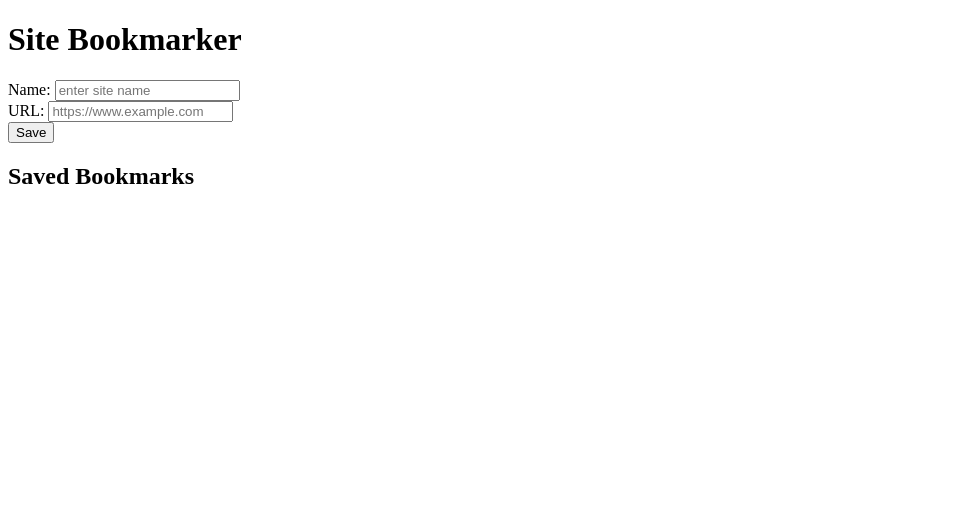
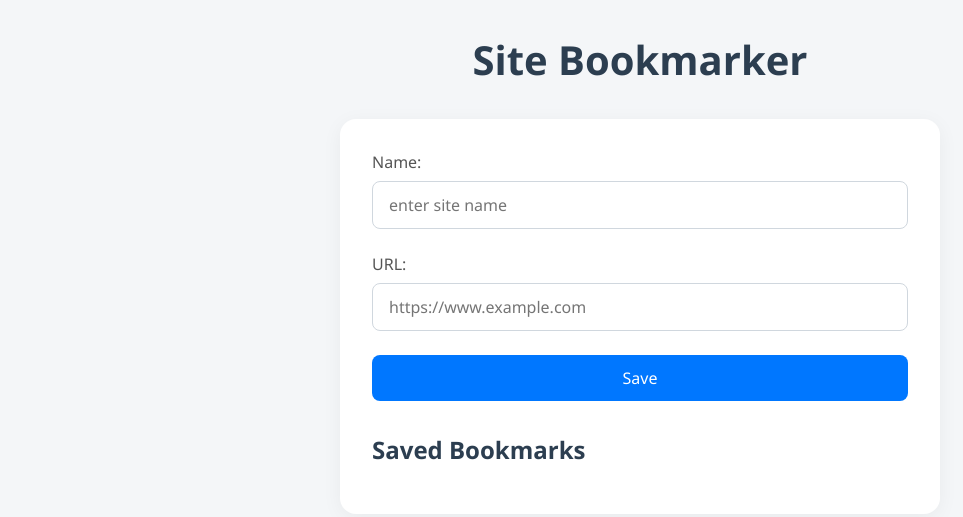
Before and after one commit to priyambuilds/learning-web-dev, a plain HTML site: page Learning Javascript/Project11 - Bookmark app/index.html in a window 1280 px wide. Shown: the whole page, without its empty margins (0-963 px from the left). Drawn offline with Linux system fonts and the light colour scheme.

Commit message:
Add comprehensive styles for Bookmark app layout and components in style.css

```diff
--- a/Learning Javascript/Project11 - Bookmark app/style.css
+++ b/Learning Javascript/Project11 - Bookmark app/style.css
@@ -1,3 +1,116 @@
-*{
+/* Global reset and base styles */
+* {
+  margin: 0;
+  padding: 0;
+  box-sizing: border-box;
+  font-family: 'Segoe UI', Tahoma, Geneva, Verdana, sans-serif;
+}
 
+body {
+  background-color: #f4f6f8;
+  color: #333;
+  padding: 2rem;
+  display: flex;
+  flex-direction: column;
+  align-items: center;
 }
+
+/* Header */
+h1 {
+  font-size: 2.5rem;
+  font-weight: 600;
+  margin-bottom: 2rem;
+  color: #2c3e50;
+}
+
+/* Container */
+.container {
+  width: 100%;
+  max-width: 600px;
+  background: #ffffff;
+  padding: 2rem;
+  border-radius: 16px;
+  box-shadow: 0 4px 20px rgba(0, 0, 0, 0.05);
+}
+
+/* Form Styles */
+.form {
+  display: flex;
+  flex-direction: column;
+  gap: 1.5rem;
+}
+
+.input-field {
+  display: flex;
+  flex-direction: column;
+}
+
+.input-field label {
+  margin-bottom: 0.5rem;
+  font-weight: 500;
+  color: #555;
+}
+
+.input-field input {
+  padding: 0.75rem 1rem;
+  border: 1px solid #d0d7de;
+  border-radius: 8px;
+  font-size: 1rem;
+  transition: border-color 0.3s ease;
+}
+
+.input-field input:focus {
+  outline: none;
+  border-color: #0077ff;
+  box-shadow: 0 0 0 3px rgba(0, 119, 255, 0.1);
+}
+
+/* Save Button */
+.save_button {
+  padding: 0.75rem;
+  background-color: #0077ff;
+  color: white;
+  font-size: 1rem;
+  font-weight: 500;
+  border: none;
+  border-radius: 8px;
+  cursor: pointer;
+  transition: background-color 0.3s ease;
+}
+
+.save_button:hover {
+  background-color: #005fcc;
+}
+
+/* Bookmarks Section */
+h2 {
+  margin-top: 2rem;
+  margin-bottom: 1rem;
+  color: #2c3e50;
+  font-size: 1.5rem;
+}
+
+.bookmarks {
+  display: flex;
+  flex-direction: column;
+  gap: 1rem;
+}
+
+/* Responsive Design */
+@media (max-width: 600px) {
+  .container {
+    padding: 1.5rem;
+  }
+
+  h1 {
+    font-size: 2rem;
+  }
+
+  h2 {
+    font-size: 1.25rem;
+  }
+
+  .save_button {
+    font-size: 0.95rem;
+  }
+}
```
